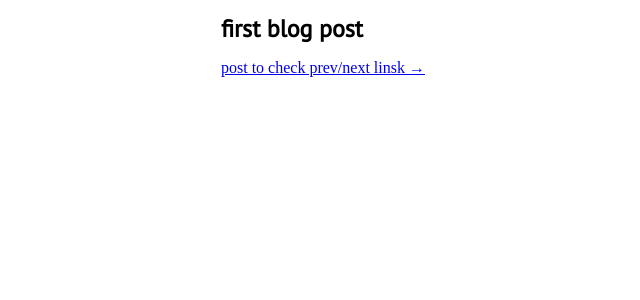
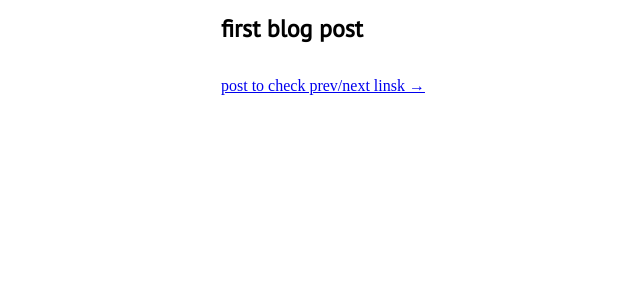
Before and after one commit to dOvObu/dOvObu.github.io, a Jekyll site: the page built from _posts/2022-02-10-first.md, in a window 1280 px wide. Shown: the top 300 px of the page, without its empty margins (169-809 px from the left). Built offline with Jekyll 4.4.1, drawn with Linux system fonts in a browser that asks for light colours.

Commit message:
Update def.html

```diff
--- a/_layouts/def.html
+++ b/_layouts/def.html
@@ -14,12 +14,13 @@
     <div class="content">
     {{ content }}
 
-
       {% if page.previous.url %}
-        <a class="prev" href="{{page.previous.url}}">← {{page.previous.title}}</a>
+        <br>
+        <a href="{{page.previous.url}}">← {{page.previous.title}}</a>
       {% endif %}
       {% if page.next.url %}
-        <a class="next" href="{{page.next.url}}">{{page.next.title}} →</a>
+        <br>
+        <a href="{{page.next.url}}">{{page.next.title}} → </a>
       {% endif %}
 
     </div>
```
